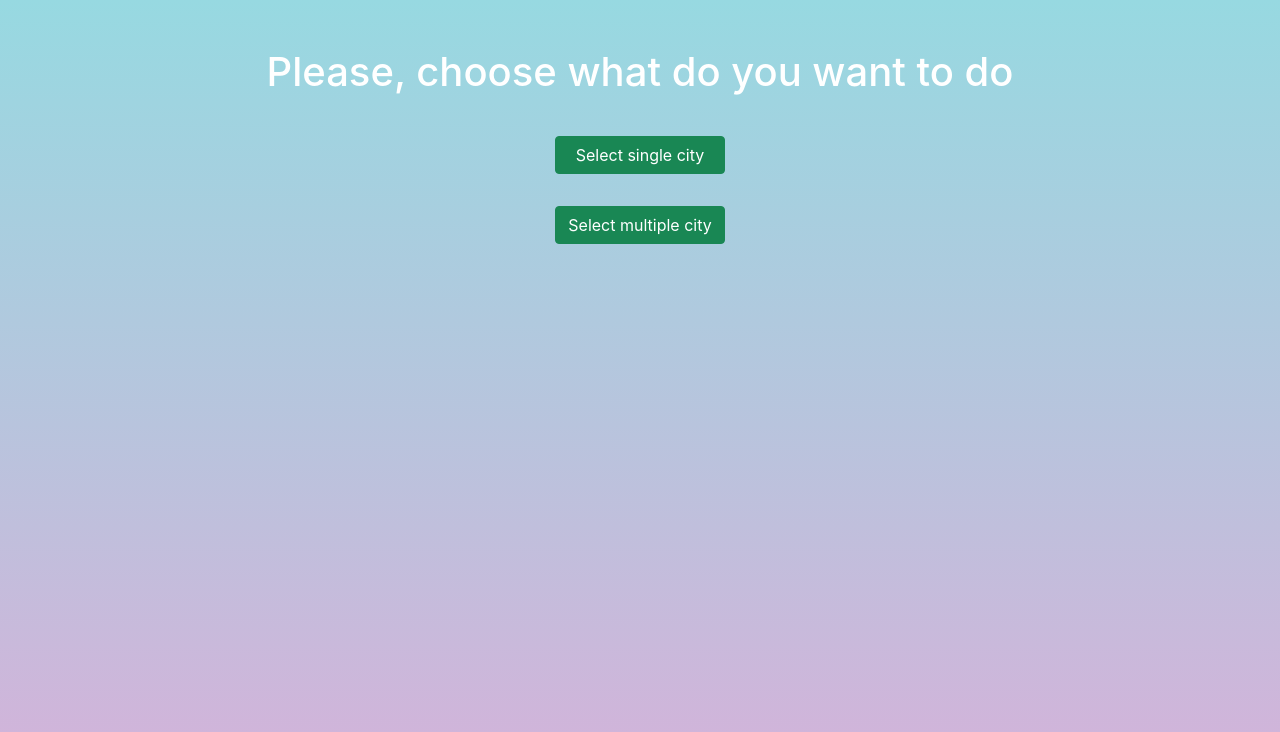
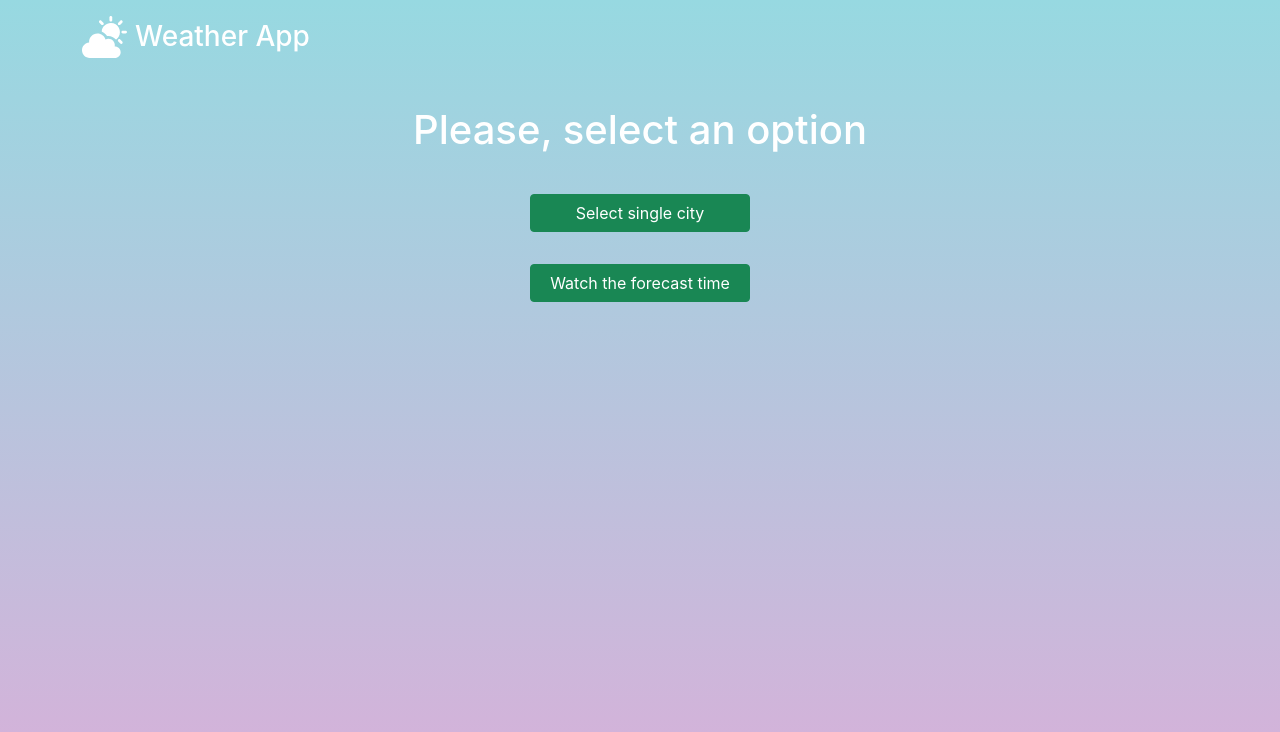
Before and after one commit to edwincaceres24/weather-app, a React app: page / in a window 1280 px wide. Built offline with nearby package versions, Linux system fonts and the light colour scheme.

Commit message:
Refactoring navbar and button component

```diff
--- a/src/components/app.js
+++ b/src/components/app.js
@@ -1,16 +1,21 @@
 import React, {Component} from 'react';
 import {BrowserRouter, Switch, Route} from 'react-router-dom';
+import LayoutComponent from '../components/layout.js';
 import HomePage from '../pages/home.js';
-import UpperSection from './uppersection'
+import UpperSection from './uppersection';
+import ForecastPage from '../pages/forecast_page.js'
 
 class App extends Component{
     render(){
         return(
         <BrowserRouter>
+            <LayoutComponent>
             <Switch>
                 <Route exact path="/" component={HomePage}/>
                 <Route exact path="/city-search" component={UpperSection}/>
+                <Route exact path="/daily-forecast" component={ForecastPage}/>
             </Switch>
+            </LayoutComponent>
         </BrowserRouter>
         )}
 }
--- /dev/null
+++ b/src/components/button.js
@@ -0,0 +1,15 @@
+import React,{Component} from 'react';
+
+
+class Button extends Component{
+
+    render(){
+    return(
+        <>
+            <button className="btn btn-danger ms-4" onClick={this.props.clickevent}>Submit</button>
+        </>
+    )
+    }
+}
+
+export default Button;
--- /dev/null
+++ b/src/components/layout.js
@@ -0,0 +1,14 @@
+import React,{Fragment} from 'react';
+import Navbar from './navbar.js'
+
+
+function LayoutComponent(props){
+    return (
+        <Fragment>
+            <Navbar />
+            {props.children}
+        </Fragment>
+    )
+}
+
+export default LayoutComponent;
--- /dev/null
+++ b/src/components/navbar.js
@@ -0,0 +1,24 @@
+import React from 'react';
+import WeatherLogo from './images/cloudy-day.svg';
+import {Link} from 'react-router-dom';
+import './styles/navbar.css';
+
+function NavBar(){
+return(
+    <header className="mt-3">
+        <nav>
+            <div className="container d-flex align-items-center justify-content-center justify-content-sm-start">
+            <Link to="./">
+                <picture className="me-2">
+                    <img className="logo--image" alt="Weather-App" src={WeatherLogo}/>
+                    </picture>
+            </Link>
+            <h3 className="logo--text">Weather App</h3>
+            </div>
+        </nav>
+    </header>
+)
+}
+
+
+export default NavBar;
--- /dev/null
+++ b/src/components/styles/navbar.css
@@ -0,0 +1,6 @@
+.logo--image{
+    width: 45px;
+}
+.logo--text{
+    color: white;
+}
--- a/src/components/styles/weathercard.css
+++ b/src/components/styles/weathercard.css
@@ -1,5 +1,3 @@
-
-
 .weather--card-container{
     width: 350px;
     min-height: 300px;
@@ -9,6 +7,9 @@
 }
 
 
+.weather--card-container > h1,h2,h3{
+    color:black;
+}
 
 #block--container{
     margin-top: 2rem;
--- a/src/components/uppersection.js
+++ b/src/components/uppersection.js
@@ -1,7 +1,7 @@
 import React,{Component} from "react";
 import './styles/uppersection.css';
 import WeatherCardsContainer from "./weathercardscontainer.js";
-
+import Button from './button.js'
 
 class UpperSection extends Component {
     constructor(props){
@@ -26,7 +26,7 @@ class UpperSection extends Component {
             <p >Here you can search a city</p>
             <form className="d-flex flex-row ">
                 <input  className="main--info-button" placeholder="Search for a city" id="city--selected" />
-                <button className="btn btn-danger ms-4" onClick={this.handleClick}>Submit</button>
+                <Button clickevent={this.handleClick} />
             </form>
         </div>
         </section>
--- a/src/index.css
+++ b/src/index.css
@@ -16,3 +16,8 @@ code {
   font-family: source-code-pro, Menlo, Monaco, Consolas, 'Courier New',
     monospace;
 }
+
+h1,h2,h3{
+  color: var(--white);
+  margin:0;
+}
--- /dev/null
+++ b/src/pages/forecast_page.js
@@ -0,0 +1,17 @@
+import React from 'react';
+import './styles/pages.css';
+
+function ForeCastPage (){
+  return(
+    <main>
+      <h1 className="mt-5 text-center">Forecast Time</h1>
+      <div className="container text-center">
+        <p>Write down the city you in which you would like to know the time</p>
+      </div>
+    </main>
+
+
+  )
+}
+
+export default ForeCastPage;
--- a/src/pages/home.js
+++ b/src/pages/home.js
@@ -6,13 +6,13 @@ import './styles/pages.css';
 function HomePage(){
   return(
     <section className="mt-5">
-      <h1 className="text-center mb-4">Please, choose what do you want to do</h1>
+      <h1 className="text-center mb-4">Please, select an option</h1>
       <div className="d-flex flex-column align-items-center btn-container">
       <Link to="./city-search">
-        <button class="btn btn-success">Select single city</button>
+        <span className="btn btn-success">Select single city</span>
       </Link>
-      <Link to="./city-search">
-        <button className="btn btn-success">Select multiple city</button>
+      <Link to="./daily-forecast">
+        <span className="btn btn-success">Watch the forecast time</span>
       </Link>
         </div>
     </section>
--- a/src/pages/styles/pages.css
+++ b/src/pages/styles/pages.css
@@ -3,5 +3,5 @@
 }
 
 .btn{
-  min-width: 170px;
+  min-width: 220px;
 }
```
Also changed, not shown: src/API/renderinfo.js (+14 -0 lines), src/components/images/cloudy-day.svg (added).
